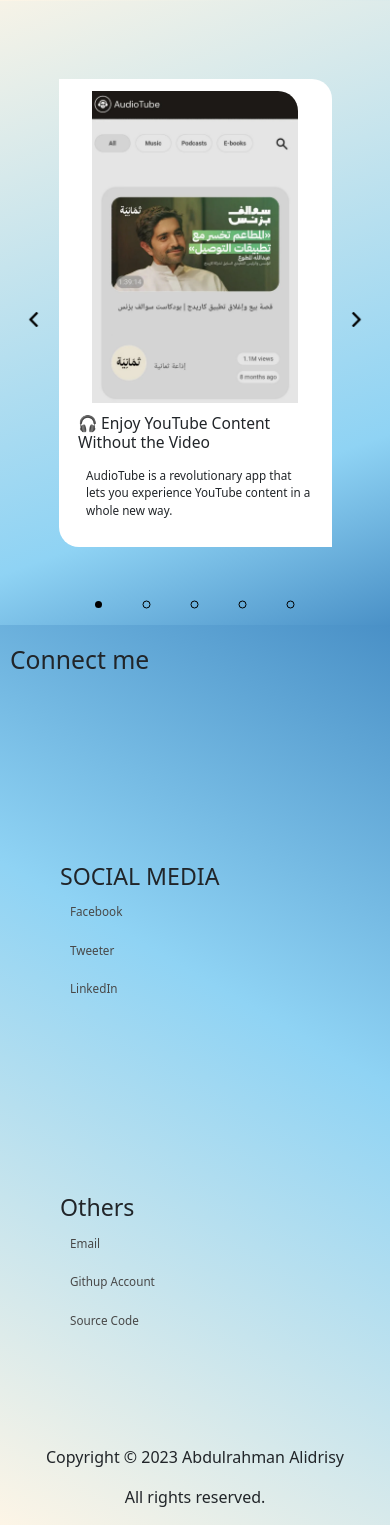
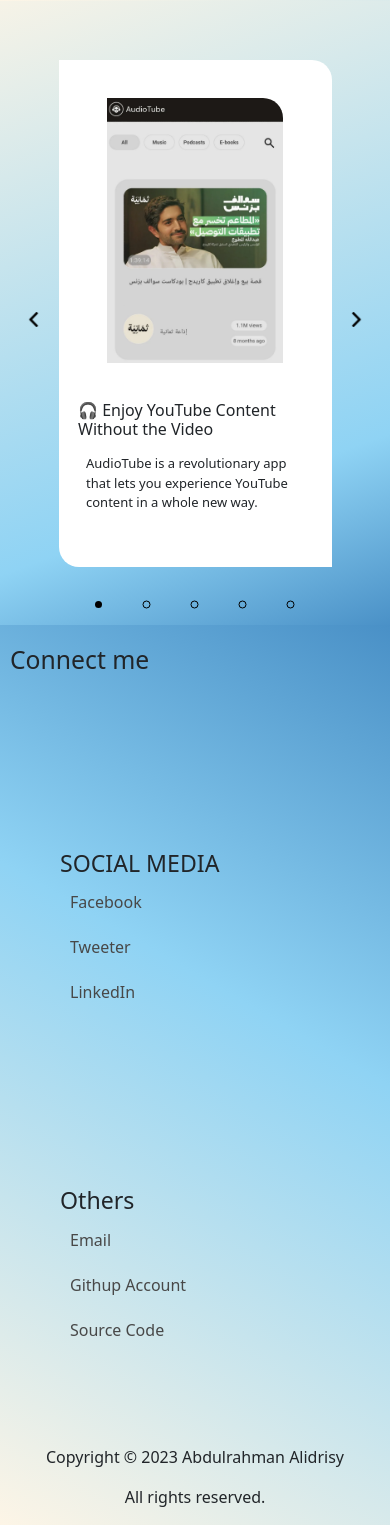
Before and after one commit to alidrisy/AudioTube, a Flask app: page / in a window 390 px wide. Shown: the part 1458-2983 px from the top of the page. Run offline with Flask 3, Linux system fonts and the light colour scheme; some libraries are stand-ins or nearby versions.

Commit message:
make the app responsive

```diff
--- a/at_dynamic/static/styles/main.css
+++ b/at_dynamic/static/styles/main.css
@@ -73,28 +73,32 @@
   flex-direction: column;
   align-items: center;
   justify-content: space-evenly;
-  height: 120vw;
+  height: 130vw;
   width: 70vw;
+  max-height: 620px;
+  max-width: 340px;
   background-color: white;
   border-bottom-left-radius: 20px;
   border-top-right-radius: 20px;
 }
 
 .catagories .main img {
-  height: 80vw;
-  width: auto;
+  width: 45vw;
+  max-width: 260px;
   border-top-right-radius: 20px;
 }
 
 .catagories .main  p {
   padding-top: 7px;
-  font-size: 3vw;
+  font-size: 13px;
   width: 60vw;
+  max-width: 280px;
   padding-left: 8px;
 }
 .catagories .main h4 {
-  font-size: 4vw;
+  font-size: 16px;
   width: 60vw;
+  max-width: 290px;
 }
 
 .catagories .circle {
@@ -162,7 +166,7 @@
 }
 .connect .social a {
   font-family: system-ui;
-  font-size: 3vw;
+  font-size: 16px;
   color: #484848;
   text-decoration: none;
 }
```
